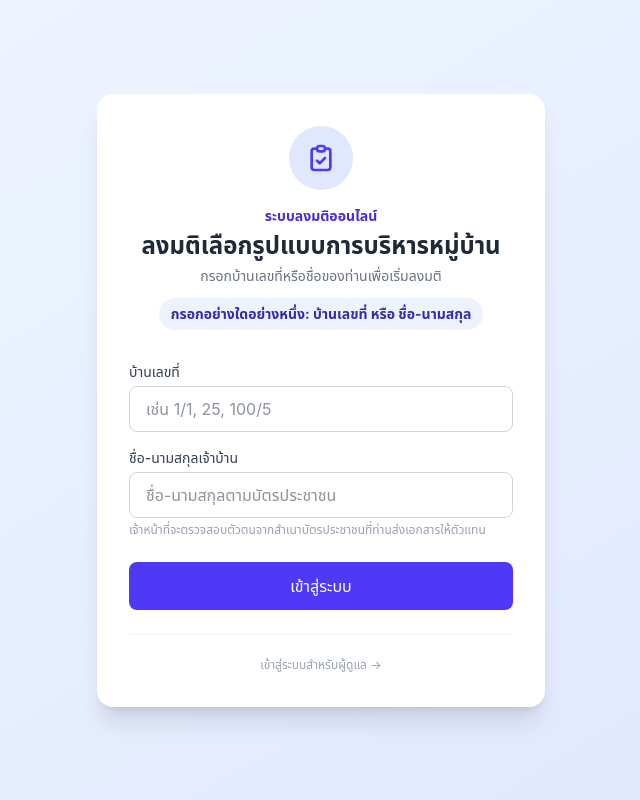
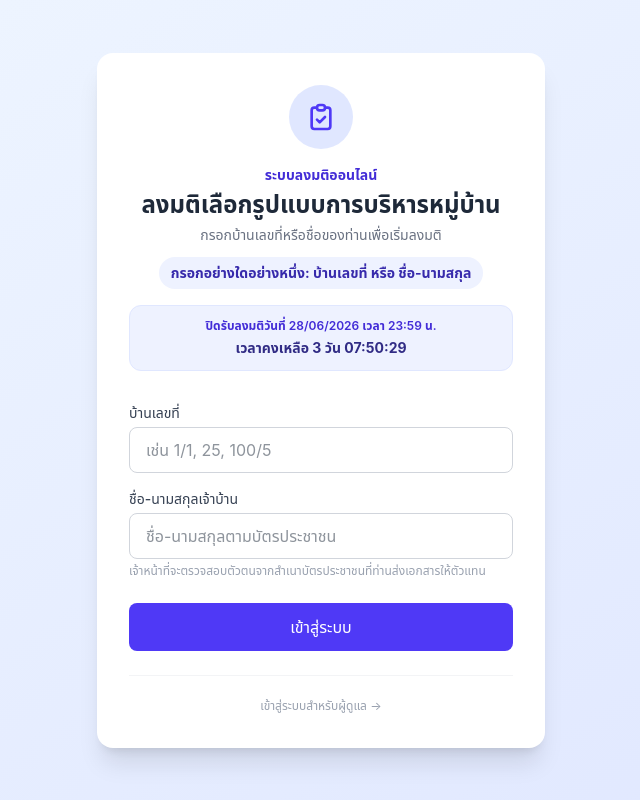
Before and after one commit to wiramatta-hub/vote-app, a Next.js app: page /login in a window 1280 px wide. Shown: the whole page, without its empty margins (319-959 px from the left). Built offline with nearby package versions, Linux system fonts and the light colour scheme.

Commit message:
login: add voting deadline countdown banner

```diff
--- a/src/app/login/page.tsx
+++ b/src/app/login/page.tsx
@@ -1,13 +1,40 @@
 'use client';
 
+import { useEffect } from 'react';
 import { useState } from 'react';
 import { useRouter } from 'next/navigation';
+
+const COUNTDOWN_END = new Date('2026-06-28T23:59:00+07:00').getTime();
+
+function formatRemaining(ms: number) {
+  const totalSeconds = Math.max(0, Math.floor(ms / 1000));
+  const days = Math.floor(totalSeconds / 86400);
+  const hours = Math.floor((totalSeconds % 86400) / 3600);
+  const minutes = Math.floor((totalSeconds % 3600) / 60);
+  const seconds = totalSeconds % 60;
+
+  return {
+    days,
+    hours: String(hours).padStart(2, '0'),
+    minutes: String(minutes).padStart(2, '0'),
+    seconds: String(seconds).padStart(2, '0'),
+  };
+}
 
 export default function LoginPage() {
   const router = useRouter();
   const [form, setForm] = useState({ house_no: '', owner_name: '' });
   const [error, setError] = useState('');
   const [loading, setLoading] = useState(false);
+  const [remainingMs, setRemainingMs] = useState(() => Math.max(0, COUNTDOWN_END - Date.now()));
+
+  useEffect(() => {
+    const timer = window.setInterval(() => {
+      setRemainingMs(Math.max(0, COUNTDOWN_END - Date.now()));
+    }, 1000);
+
+    return () => window.clearInterval(timer);
+  }, []);
 
   const handleSubmit = async (e: React.FormEvent) => {
     e.preventDefault();
@@ -45,6 +72,9 @@ export default function LoginPage() {
     }
   };
 
+  const isClosed = remainingMs <= 0;
+  const remaining = formatRemaining(remainingMs);
+
   return (
     <div className="min-h-screen bg-gradient-to-br from-blue-50 to-indigo-100 flex items-center justify-center p-4">
       <div className="w-full max-w-md">
@@ -63,6 +93,17 @@ export default function LoginPage() {
             <p className="mt-3 inline-flex items-center justify-center px-3 py-1.5 rounded-full bg-indigo-50 text-indigo-800 text-sm font-bold">
               กรอกอย่างใดอย่างหนึ่ง: บ้านเลขที่ หรือ ชื่อ-นามสกุล
             </p>
+
+            <div className="mt-4 rounded-xl border border-indigo-100 bg-indigo-50 px-4 py-3">
+              <p className="text-xs font-semibold text-indigo-700">ปิดรับลงมติวันที่ 28/06/2026 เวลา 23:59 น.</p>
+              {isClosed ? (
+                <p className="mt-1 text-sm font-bold text-red-600">หมดเวลาลงมติแล้ว</p>
+              ) : (
+                <p className="mt-1 text-sm font-bold text-indigo-900">
+                  เวลาคงเหลือ {remaining.days} วัน {remaining.hours}:{remaining.minutes}:{remaining.seconds}
+                </p>
+              )}
+            </div>
           </div>
 
           {/* Error */}
```
